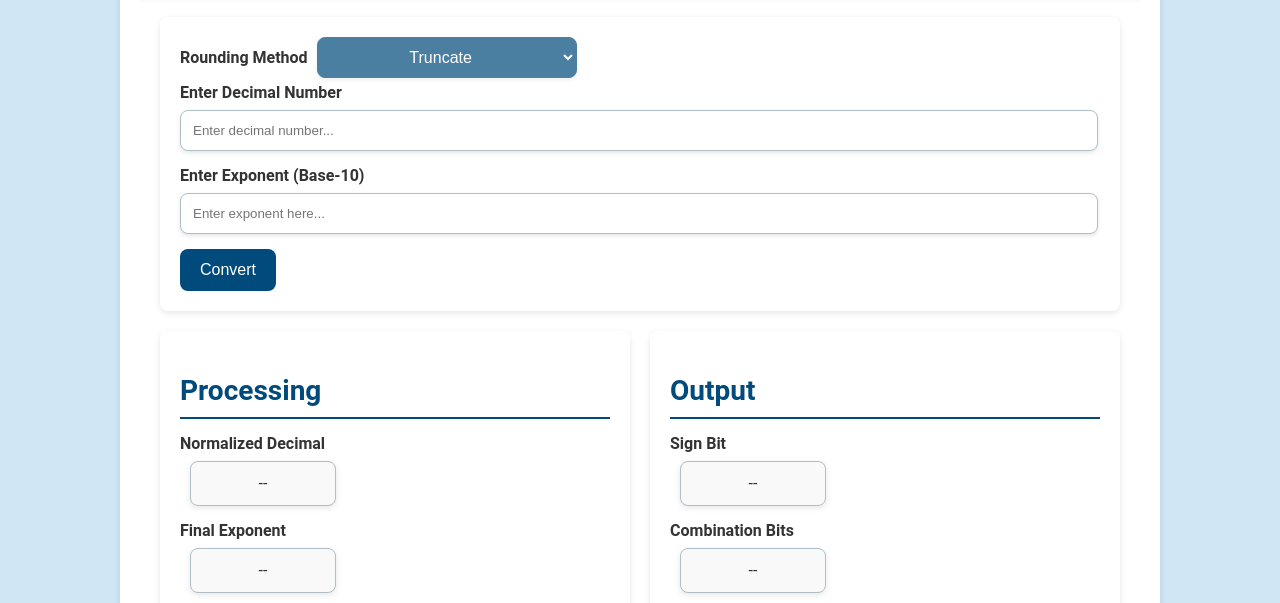
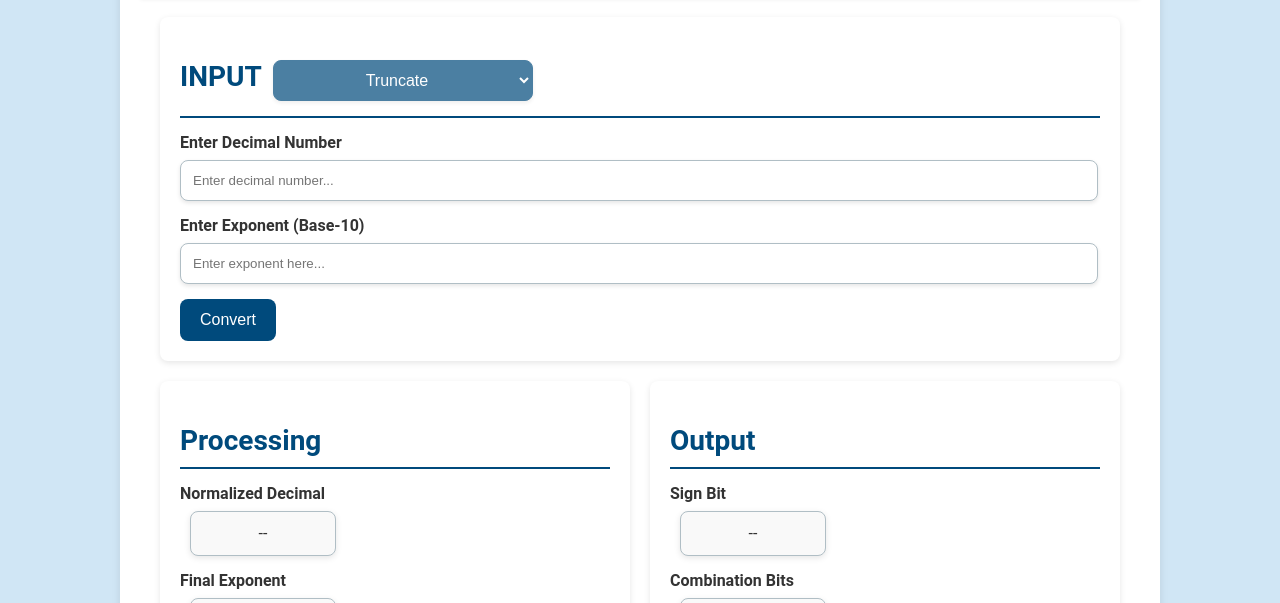
Before and after one commit to ramdelcastillo/IEEE-754-Decimal-32-Floating-Point-Converter-, a plain HTML site: page index.html in a window 1280 px wide. Shown: the part 130-733 px from the top of the page. Drawn offline with Linux system fonts and the light colour scheme.

Commit message:
Update index.html

```diff
--- a/index.html
+++ b/index.html
@@ -13,7 +13,8 @@
         </header>
         <main>
             <section class="input-section">
-                     <span style=" font-weight: bold;">Rounding Method</span>
+
+                     <h2>INPUT
                         <div class="input-select">
                             <select id="input-type" disabled>
                                 <option value="truncate">Truncate</option>
```
